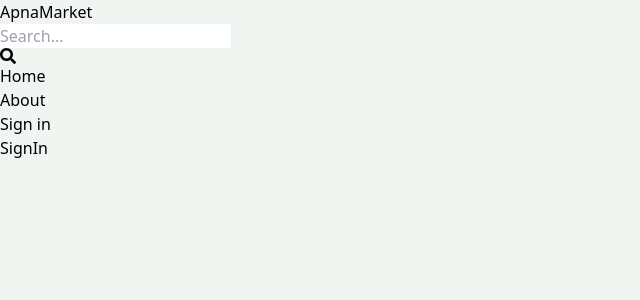
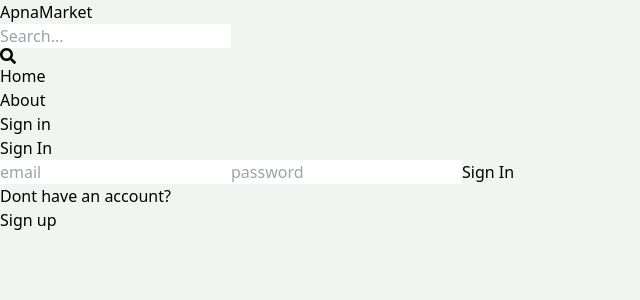
Before and after one commit to AkshunChauhan/Apna_Market_2.0, a React (Vite) app in the folder client/: page /sign-in in a window 1280 px wide. Shown: the top 300 px of the page, without its empty margins (0-640 px from the left). Built offline with nearby package versions, Linux system fonts and the light colour scheme.

Commit message:
Created signin page

```diff
--- a/client/src/pages/SignIn.jsx
+++ b/client/src/pages/SignIn.jsx
@@ -1,7 +1,76 @@
-import React from 'react'
+import { useState } from 'react';
+import { Link, useNavigate } from 'react-router-dom';
 
 export default function SignIn() {
+  const [formData, setFormData] = useState({});
+  const [error, setError] = useState(null);
+  const [loading, setLoading] = useState(false);
+  const navigate = useNavigate();
+  const handleChange = (e) => {
+    setFormData({
+      ...formData,
+      [e.target.id]: e.target.value,
+    });
+  };
+  const handleSubmit = async (e) => {
+    e.preventDefault();
+    try {
+      setLoading(true);
+      const res = await fetch('/api/auth/signin', {
+        method: 'POST',
+        headers: {
+          'Content-Type': 'application/json',
+        },
+        body: JSON.stringify(formData),
+      });
+      const data = await res.json();
+      console.log(data);
+      if (data.success === false) {
+        setLoading(false);
+        setError(data.message);
+        return;
+      }
+      setLoading(false);
+      setError(null);
+      navigate('/');
+    } catch (error) {
+      setLoading(false);
+      setError(error.message);
+    }
+  };
   return (
-    <div>SignIn</div>
-  )
+    <div className='p-3 max-w-lg mx-auto'>
+      <h1 className='text-3xl text-center font-semibold my-7'>Sign In</h1>
+      <form onSubmit={handleSubmit} className='flex flex-col gap-4'>
+        <input
+          type='email'
+          placeholder='email'
+          className='border p-3 rounded-lg'
+          id='email'
+          onChange={handleChange}
+        />
+        <input
+          type='password'
+          placeholder='password'
+          className='border p-3 rounded-lg'
+          id='password'
+          onChange={handleChange}
+        />
+
+        <button
+          disabled={loading}
+          className='bg-slate-700 text-white p-3 rounded-lg uppercase hover:opacity-95 disabled:opacity-80'
+        >
+          {loading ? 'Loading...' : 'Sign In'}
+        </button>
+      </form>
+      <div className='flex gap-2 mt-5'>
+        <p>Dont have an account?</p>
+        <Link to={'/sign-up'}>
+          <span className='text-blue-700'>Sign up</span>
+        </Link>
+      </div>
+      {error && <p className='text-red-500 mt-5'>{error}</p>}
+    </div>
+  );
 }
```
